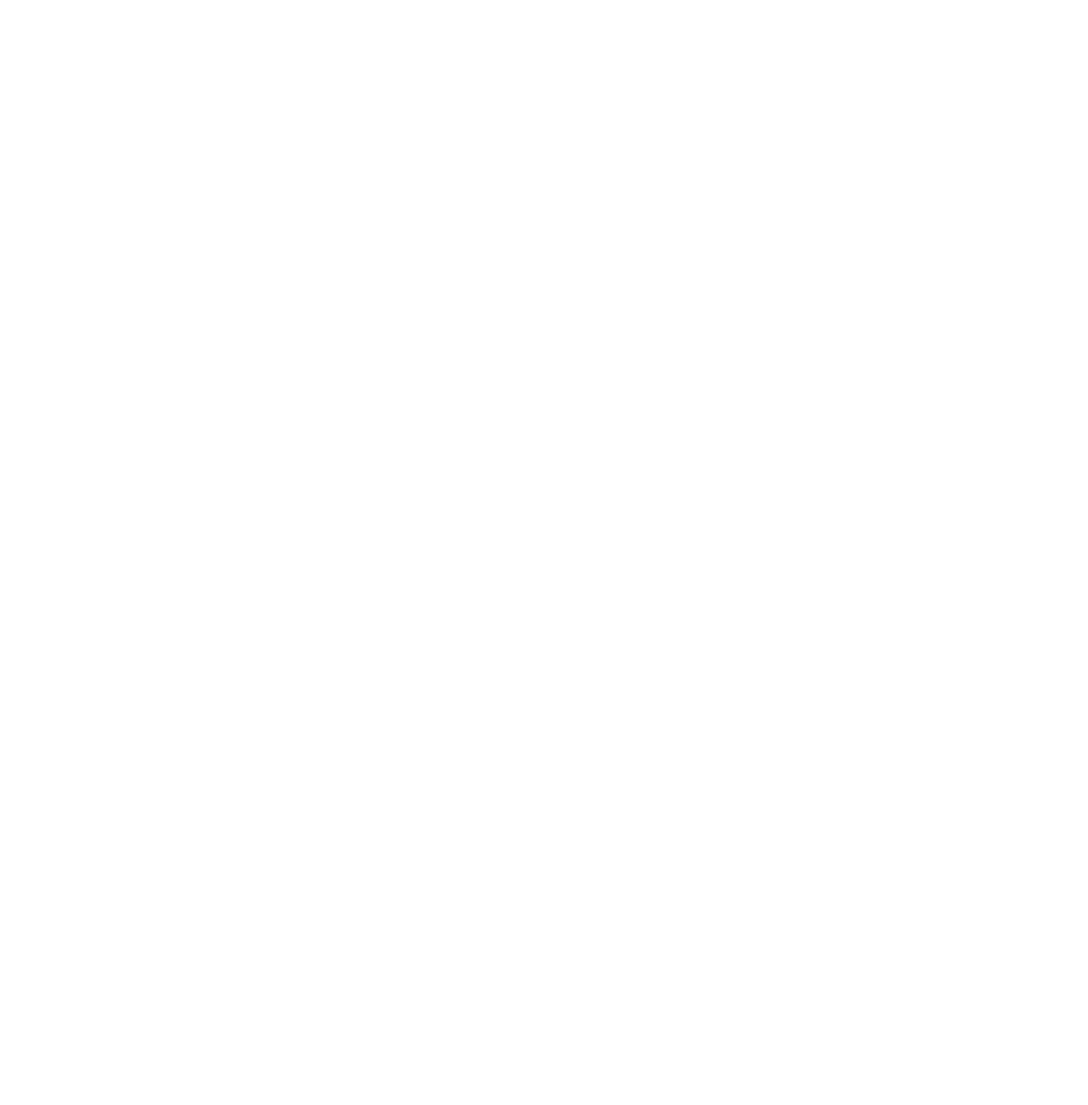
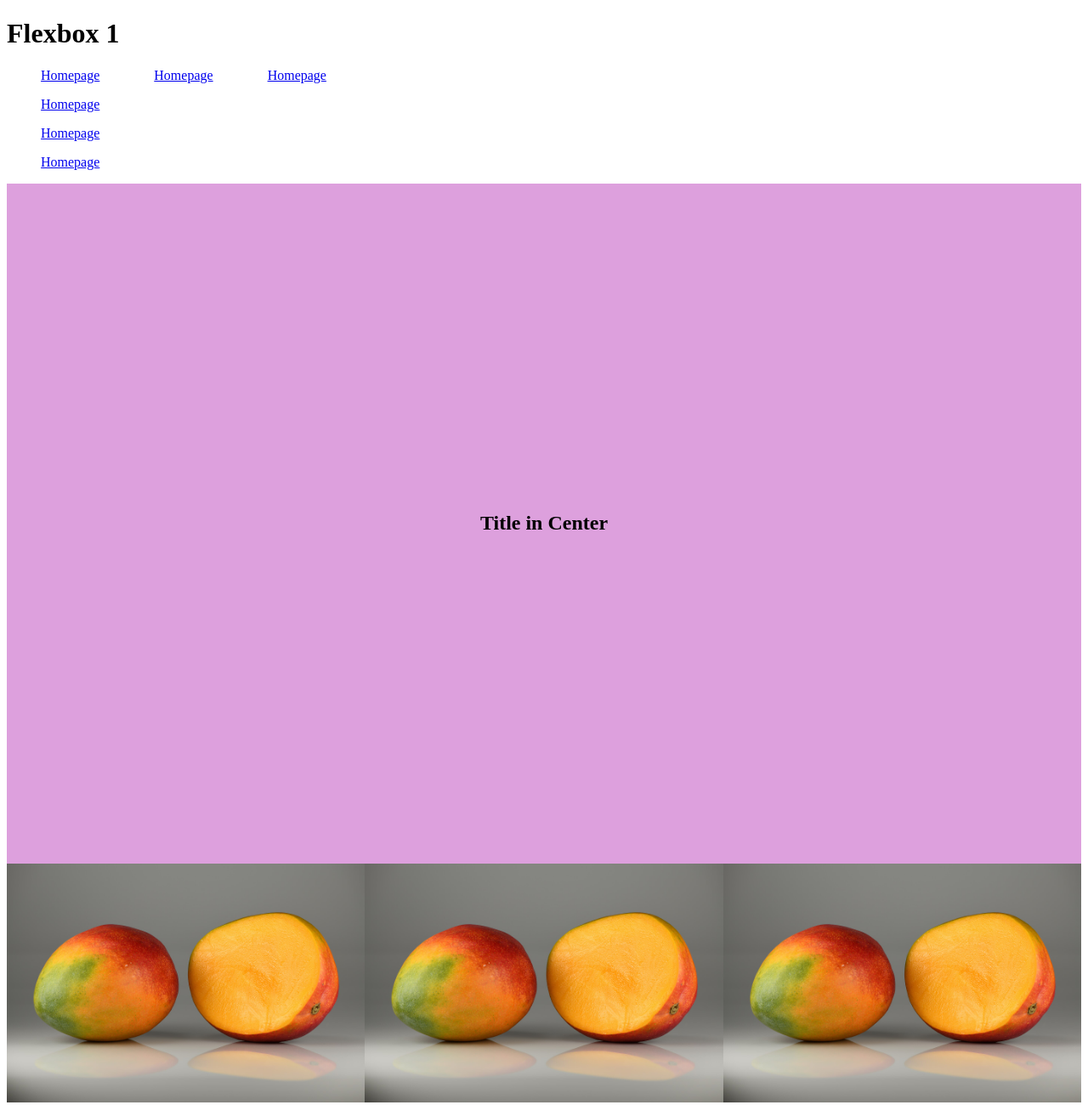
Before and after one commit to iamawebdevhi/flexbox_example_one, a plain HTML site: page html/flexbox1.html in a window 1280 px wide. Shown: the whole page at 85% size. Before the commit the page ends 800 px from the top, so only its background shows below. Drawn offline with Linux system fonts and the light colour scheme.

Commit message:
Added a LOT (entire flex 1 page) and

```diff
--- /dev/null
+++ b/css/style1.css
@@ -0,0 +1,39 @@
+html, body{
+    height:100%;
+}
+
+main{
+    background-color:plum;
+    min-height:100%;
+    display:flex;
+    flex-direction:row;
+    justify-content:center;
+    align-items:center;
+}
+
+nav ul{
+    display:flex;
+    flex-direction:row;
+    gap:64px;
+    list-style-type:none;
+}
+
+.vertical ul{
+    display:flex;
+    flex-direction:column;
+    gap:16px;
+    list-style-type:none;
+}
+
+.pane{
+    display:flex;
+    flex-direction:row;
+}
+
+.card{
+    flex:1;
+}
+
+.mango{
+    width:100%;
+}
--- a/html/flexbox1.html
+++ b/html/flexbox1.html
@@ -0,0 +1,40 @@
+<!DOCTYPE html>
+<html lang="en">
+<head>
+    <meta charset="UTF-8">
+    <meta name="viewport" content="width=device-width, initial-scale=1.0">
+    <link rel="stylesheet" type="text/css" href="../css/style1.css">
+    <title>Document</title>
+</head>
+<body>
+    <h1>Flexbox 1</h1>
+    <nav>
+        <ul>
+            <li><a href="../index.html">Homepage</a></li>
+            <li><a href="../index.html">Homepage</a></li>
+            <li><a href="../index.html">Homepage</a></li>
+        </ul>
+    </nav>
+    <div class="vertical">
+        <ul>
+            <li><a href="../index.html">Homepage</a></li>
+            <li><a href="../index.html">Homepage</a></li>
+            <li><a href="../index.html">Homepage</a></li>
+        </ul>
+    </div>
+    <main>
+        <h2>Title in Center</h2>
+    </main>
+    <div class="pane">
+        <div class="card">
+            <img class="mango" src="../images/mangos.jpg">
+        </div>
+        <div class="card">
+            <img class="mango" src="../images/mangos.jpg">
+        </div>
+        <div class="card">
+            <img class="mango" src="../images/mangos.jpg">
+        </div>
+    </div>
+</body>
+</html>
```
Also changed, not shown: index.html (+1 -1 lines), images/mangos.jpg (added).
